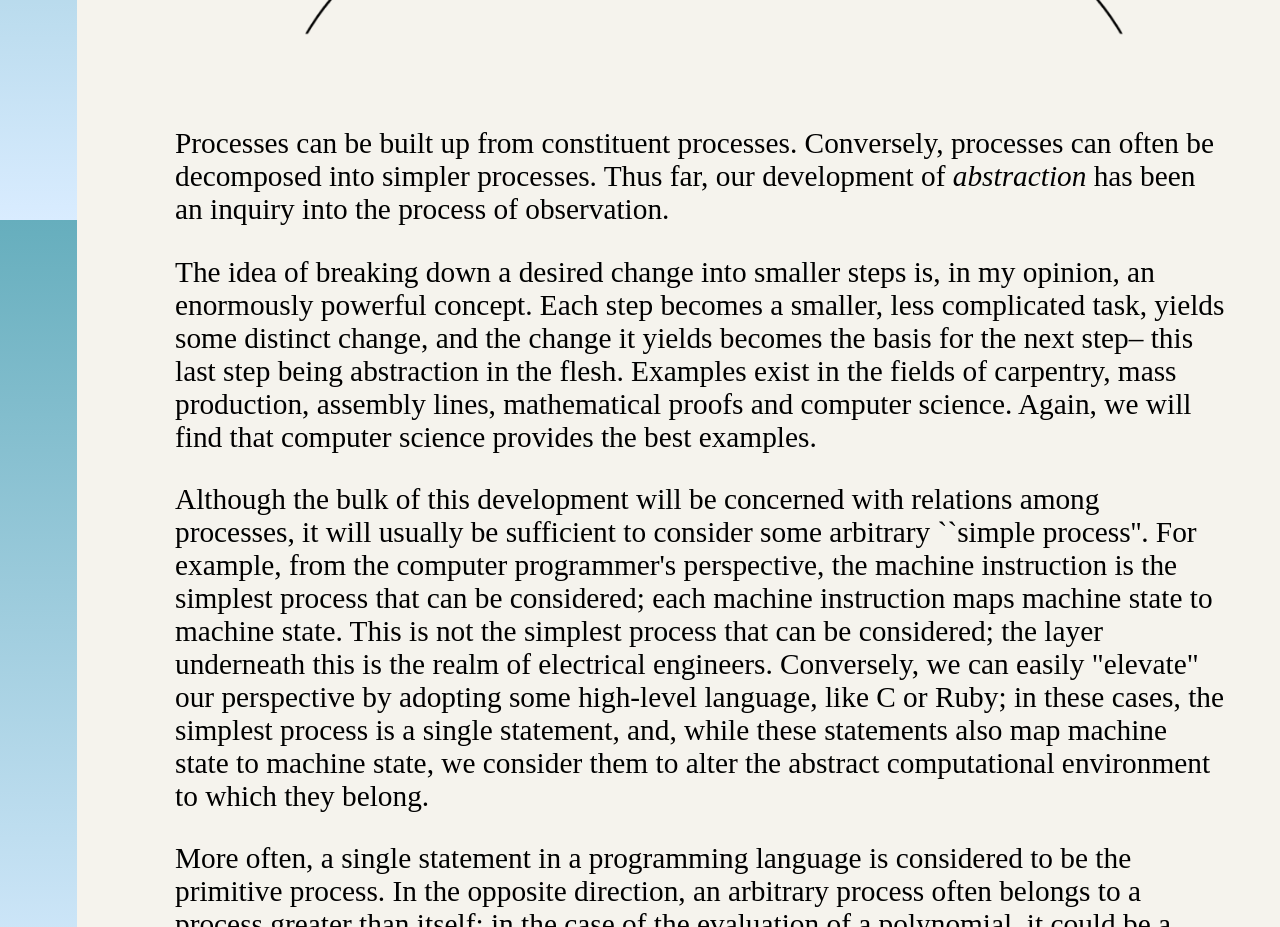
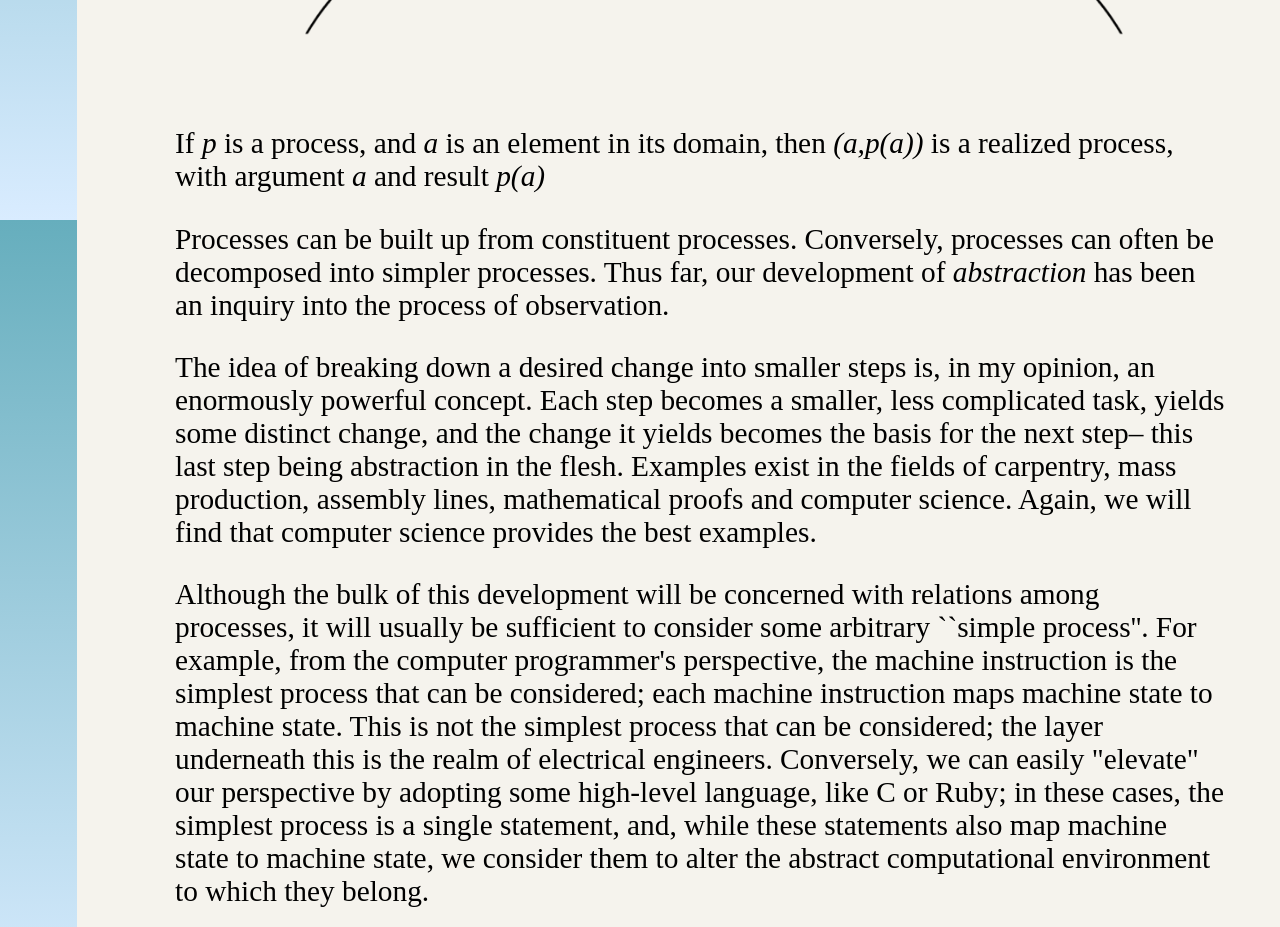
Before and after one commit to josh-59/big-idea, a plain HTML site: page abstraction/processes.html in a window 1280 px wide. Shown: the part 1380-2307 px from the top of the page. Drawn offline with Linux system fonts and the light colour scheme.

Commit message:
Added obligatory demonstraction of new terminology.

```diff
--- a/abstraction/processes.html
+++ b/abstraction/processes.html
@@ -67,6 +67,12 @@
 		<h2 style="margin: 0"> Realized Process </h2>
 
 		<img src="img/process_1.png"></img>
+
+		<p>
+			If <i>p</i> is a process, and <i>a</i> is an element in its domain,
+			then <i>(a,p(a))</i> is a realized process, with argument <i>a</i>
+			and result <i>p(a)</i>
+		</p>
 
 		<p>
 			Processes can be built up from constituent processes.
```
